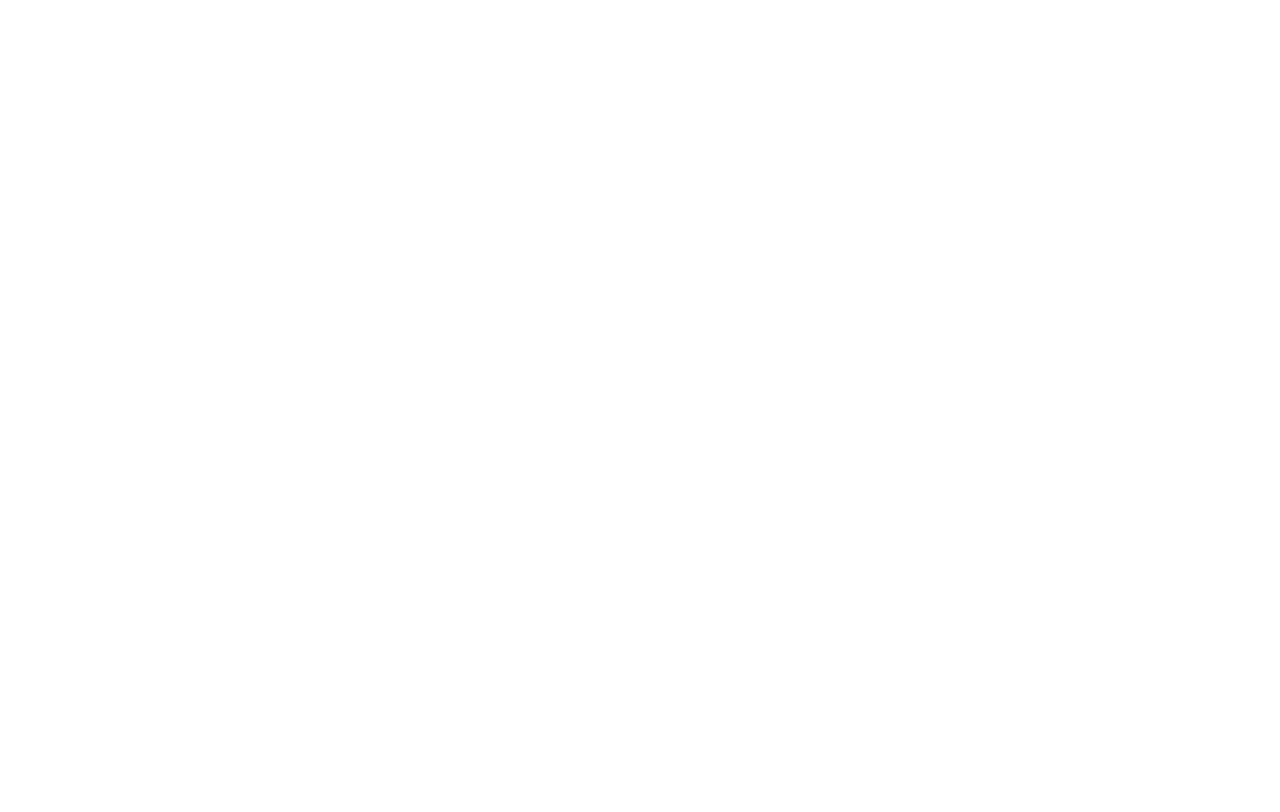
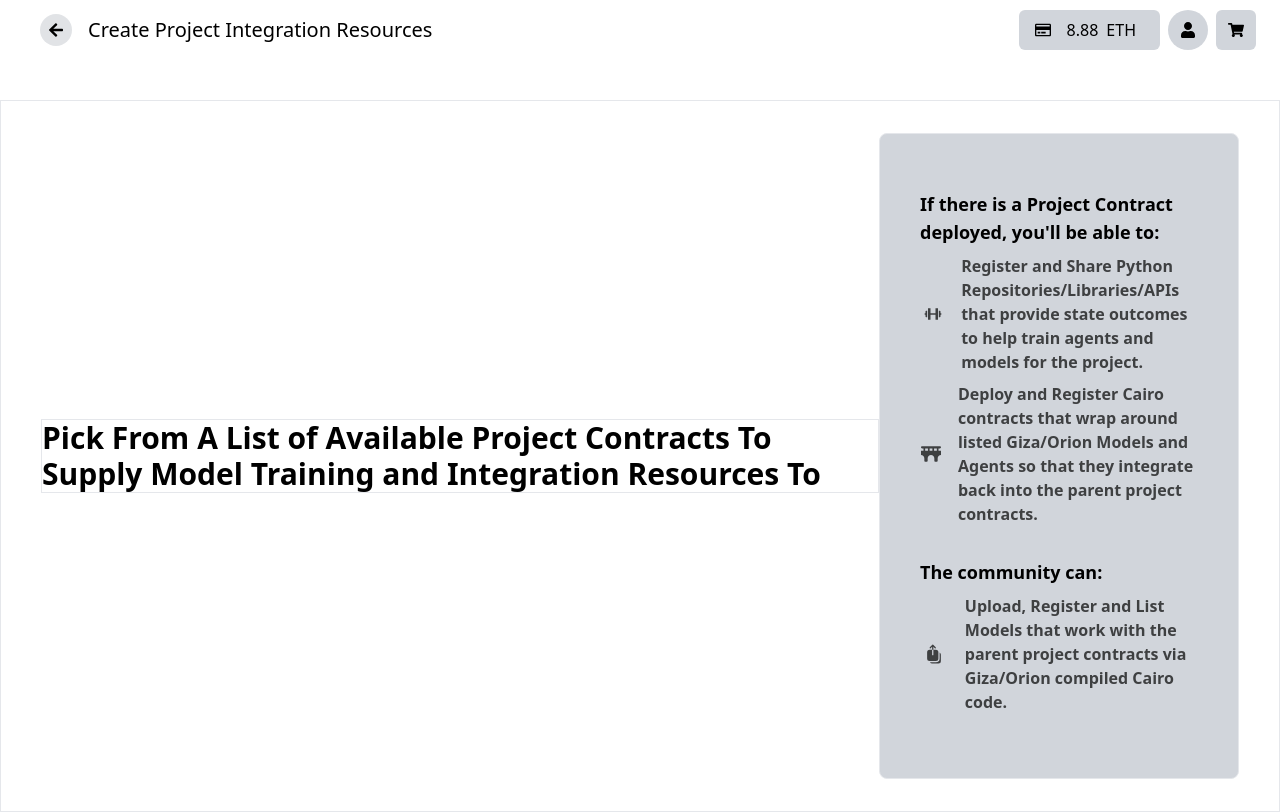
Before and after one commit to ML-Village/ModelMarketPlaceFE, a React (Vite) app in the folder client/: page /createresource in a window 1280 px wide. Before the commit this address had no page. Built offline with nearby package versions, Linux system fonts and the light colour scheme.

Commit message:
:sparkles: Add create-resource page and links

```diff
--- a/client/src/App.tsx
+++ b/client/src/App.tsx
@@ -1,7 +1,7 @@
 import { useState } from 'react';
 import { BrowserRouter as Router, Routes, Route, Navigate } from "react-router-dom";
 import { ROUTES } from './constants/routing/routes';
-import { Home } from './pages';
+import { Home, CreateResource } from './pages';
 
 function App() {
 
@@ -10,6 +10,7 @@ function App() {
             <Routes>
                 {/* <Route path='/' element={<Home/>}/> */}
                 <Route path={ROUTES.home} element={<Home />} />
+                <Route path={ROUTES.createresource} element={<CreateResource />} />
             </Routes>
         </Router>
   )
--- a/client/src/components/Navbar/navlogohome.tsx
+++ b/client/src/components/Navbar/navlogohome.tsx
@@ -2,8 +2,11 @@ import React from 'react';
 import { Navbar, Dropdown } from 'flowbite-react';
 import { HiMagnifyingGlass } from "react-icons/hi2";
 import { Input } from "@/components/ui/input";
+import { useNavigate } from 'react-router-dom';
+import { ROUTES } from '@/constants/routing/routes';
 
 export const Navlogohome = () => {
+    const navigate = useNavigate();
     return (
         <>
             <Navbar.Brand href={import.meta.env.VITE_HOSTURL}
@@ -22,7 +25,7 @@ export const Navlogohome = () => {
                         <Dropdown label={<span className="hover:font-bold">Create</span>} inline arrowIcon={false}
                         className=""
                         >
-                            <Dropdown.Item>Create Project Wrappers</Dropdown.Item>
+                            <Dropdown.Item onClick={()=>navigate(ROUTES.createresource)}>Create Project Resources</Dropdown.Item>
                             <Dropdown.Item>Create Model</Dropdown.Item>
                         </Dropdown>
                     </div>
--- a/client/src/components/Navbar/navprojectintegration.tsx
+++ b/client/src/components/Navbar/navprojectintegration.tsx
@@ -7,8 +7,8 @@ export const NavProjectIntegration = () => {
         <div className="flex justify-start items-center
         py-1 mx-2
         ">
-            <span className="bg-gray-500/20 rounded-full p-2 mx-3
-            hover:cursor-pointer
+            <span className="bg-gray-500/20 rounded-full p-2 mx-4
+            hover:cursor-pointer hover:bg-gray-700/50
             ">
                 <FaArrowLeft />
             </span>
--- a/client/src/constants/routing/routes.ts
+++ b/client/src/constants/routing/routes.ts
@@ -1,6 +1,7 @@
 export const ROUTES = {
     home: "/",
-    rooms: "/gameprojects",
+    projects: "/projects",
+    createresource: "createresource",
     wrapperdevs: "/wrappersdevs",
     trainingapi: "trainingapi",
     interfacewrapper: "interfacewrapper",
--- /dev/null
+++ b/client/src/pages/CreateResource.tsx
@@ -0,0 +1,56 @@
+import React from 'react';
+import { CreateNavBar } from '@/components/Navbar';
+import { BiDumbbell } from "react-icons/bi";
+import { FaBridge } from "react-icons/fa6";
+import { HiArrowUpOnSquareStack } from "react-icons/hi2";
+
+export const CreateResource = () => {
+    return (
+        <div>
+            <CreateNavBar />
+
+            <div className="container mx-auto mt-10 border flex justify-between items-center
+            px-10 py-8
+            ">
+                <div className="text-3xl font-semibold w-4/5 border">
+                    Pick From A List of Available Project Contracts To Supply Model Training and Integration Resources To
+                </div>
+
+                {/* explanation div */}
+                <div className="border rounded-lg w-[400px]
+                px-10 py-14 bg-gray-300 ml-auto
+                ">
+
+                    <p className="font-semibold text-lg">
+                    If there is a Project Contract deployed, you'll be able to:
+                    </p>
+
+                    <p className="my-2 flex items-center gap-4 justify-between font-semibold text-black/70">
+                        <div className="w-2/5 flex justify-center items-center text-xl"><BiDumbbell /></div>
+                        <div className="">Register and Share Python Repositories/Libraries/APIs that provide state outcomes to help train agents and models for the project.</div>
+                    </p>
+
+                    <p className="my-2 flex items-center gap-4 justify-between font-semibold text-black/70">
+                        <div className="w-2/5 flex justify-center items-center text-xl"><FaBridge /></div>
+                        <div className="">Deploy and Register Cairo contracts that wrap around listed Giza/Orion Models and Agents so that they integrate back into the parent project contracts.</div>
+                    </p>
+
+                    <br></br>
+
+                    <p className="font-semibold text-lg">
+                    The community can:
+                    </p>
+
+                    <p className="my-2 flex items-center gap-4 justify-between font-semibold text-black/70">
+                        <div className="w-2/5 flex justify-center items-center text-xl"><HiArrowUpOnSquareStack /></div>
+                        <div className="">Upload, Register and List Models that work with the parent project contracts via Giza/Orion compiled Cairo code.</div>
+                    </p>
+
+                </div>
+
+
+
+            </div>
+        </div>
+    )
+}
--- a/client/src/pages/index.ts
+++ b/client/src/pages/index.ts
@@ -1 +1,2 @@
 export * from './Home';
+export * from './CreateResource';
```
